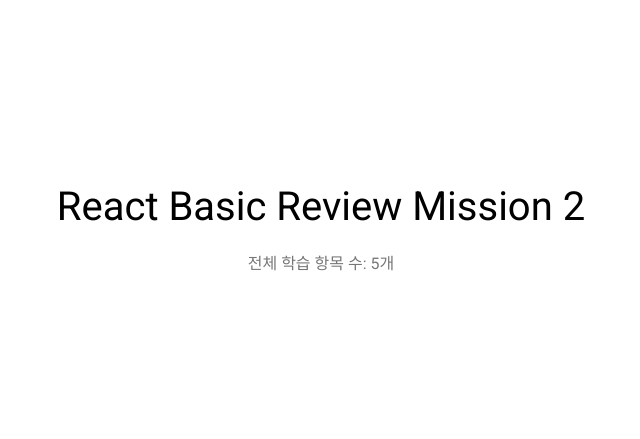
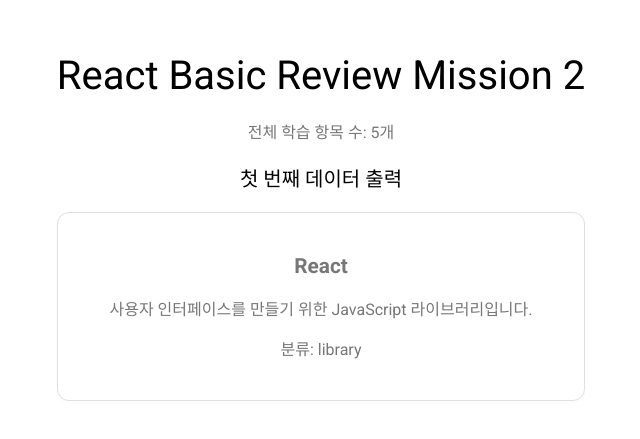
Before and after one commit to chittybb1357-commits/sandbox_info_2, a React (Vite) app: page / in a window 1280 px wide. Shown: the part 197-636 px from the top of the page, without its empty margins (319-959 px from the left). Built offline with nearby package versions, Linux system fonts and the light colour scheme.

Commit message:
Refactor App component to improve data handling and enhance layout with StudyInfo component

```diff
--- a/src/App.jsx
+++ b/src/App.jsx
@@ -1,16 +1,28 @@
 import "./App.css";
 import reactData from "./data/data.json";
+import StudyInfo from "./components/StudyInfo";
+import { Box } from "@mui/material";
 
 console.log(reactData);
 
-const rd = reactData;
+const boxStyle = "mui-custom-box";
 
 function App() {
   return (
     <div className="App">
       <h1>React Basic Review Mission 2</h1>
 
-      <p>전체 학습 항목 수: {rd.length}개</p>
+      <p>전체 학습 항목 수: {reactData.length}개</p>
+
+      <h3>첫 번째 데이터 출력</h3>
+
+      <Box className={boxStyle}>
+        <StudyInfo
+          title={reactData[0].title}
+          desc={reactData[0].desc}
+          category={reactData[0].category}
+        />
+      </Box>
     </div>
   );
 }
```
